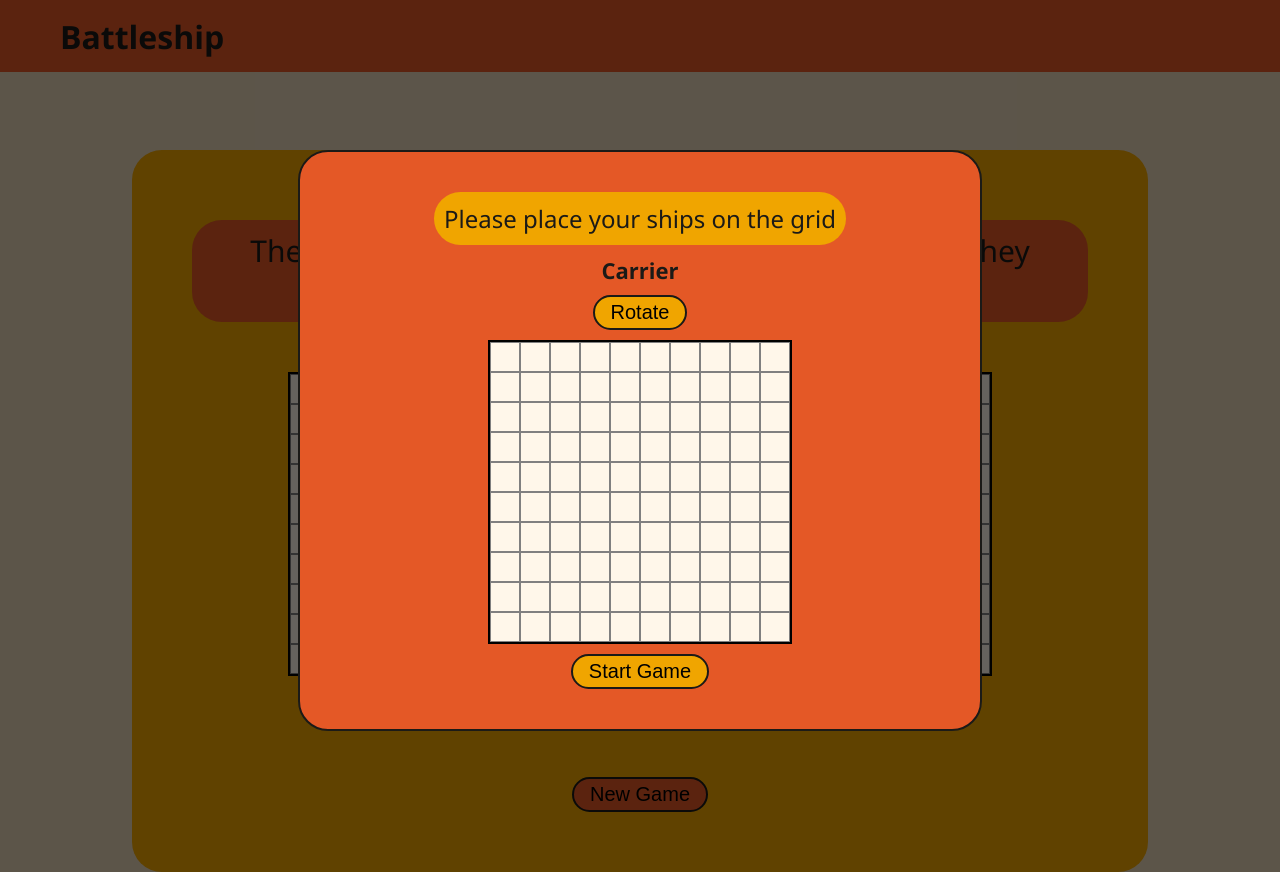
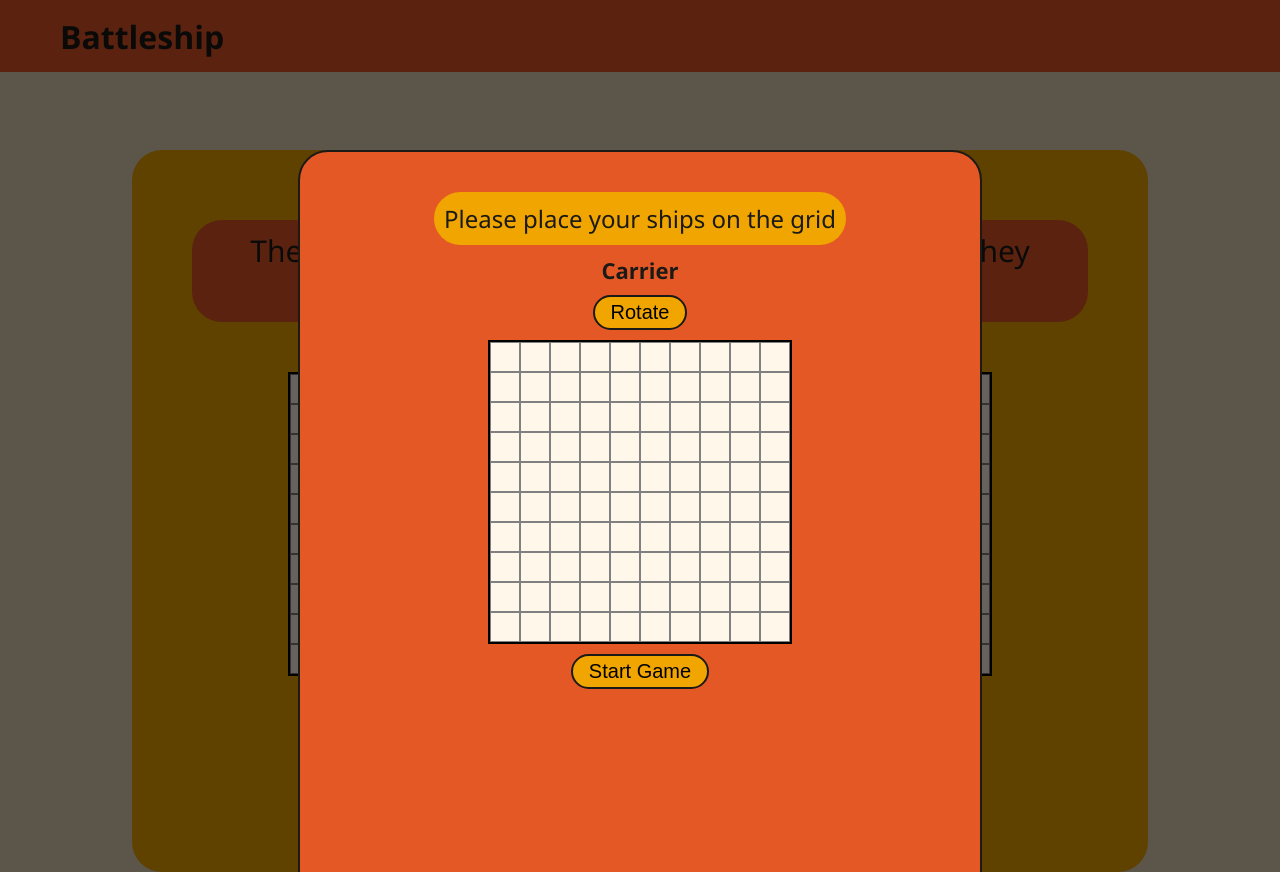
Before and after one commit to ThunderKlappe/battleship, a website built with webpack: page src/index.html in a window 1280 px wide. Both pictures are taken after a click on the button "New Game". Built offline with nearby package versions, Linux system fonts and the light colour scheme.

Commit message:
Updated styling when screen is too small to display modal

```diff
--- a/src/style.css
+++ b/src/style.css
@@ -156,7 +156,7 @@ button:active {
     background-color: #e45826;
     border: 2px solid #1b1a17;
     border-radius: 30px;
-    height: fit-content;
+    height: inherit;
     padding: 40px;
     display: flex;
     flex-direction: column;
```
